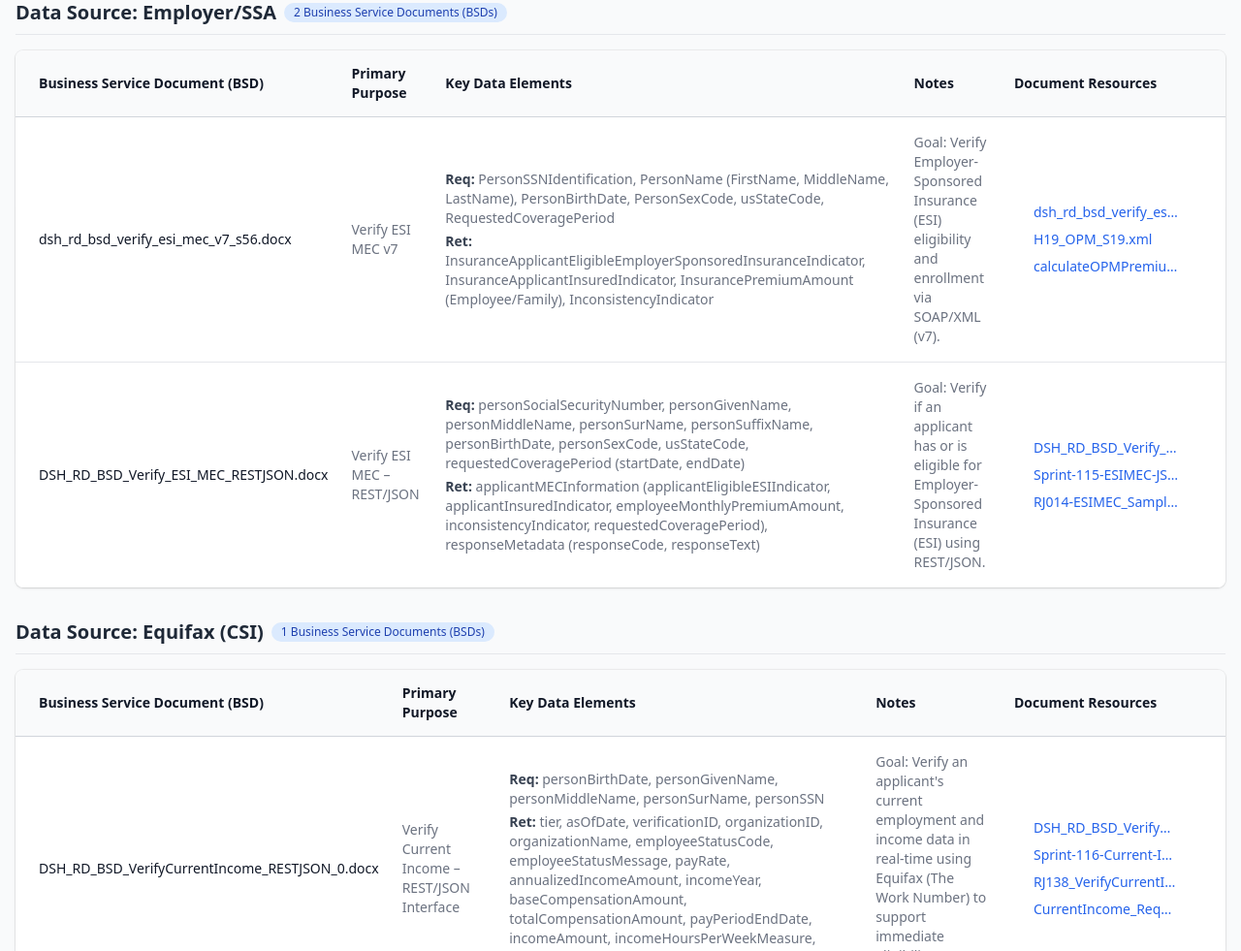
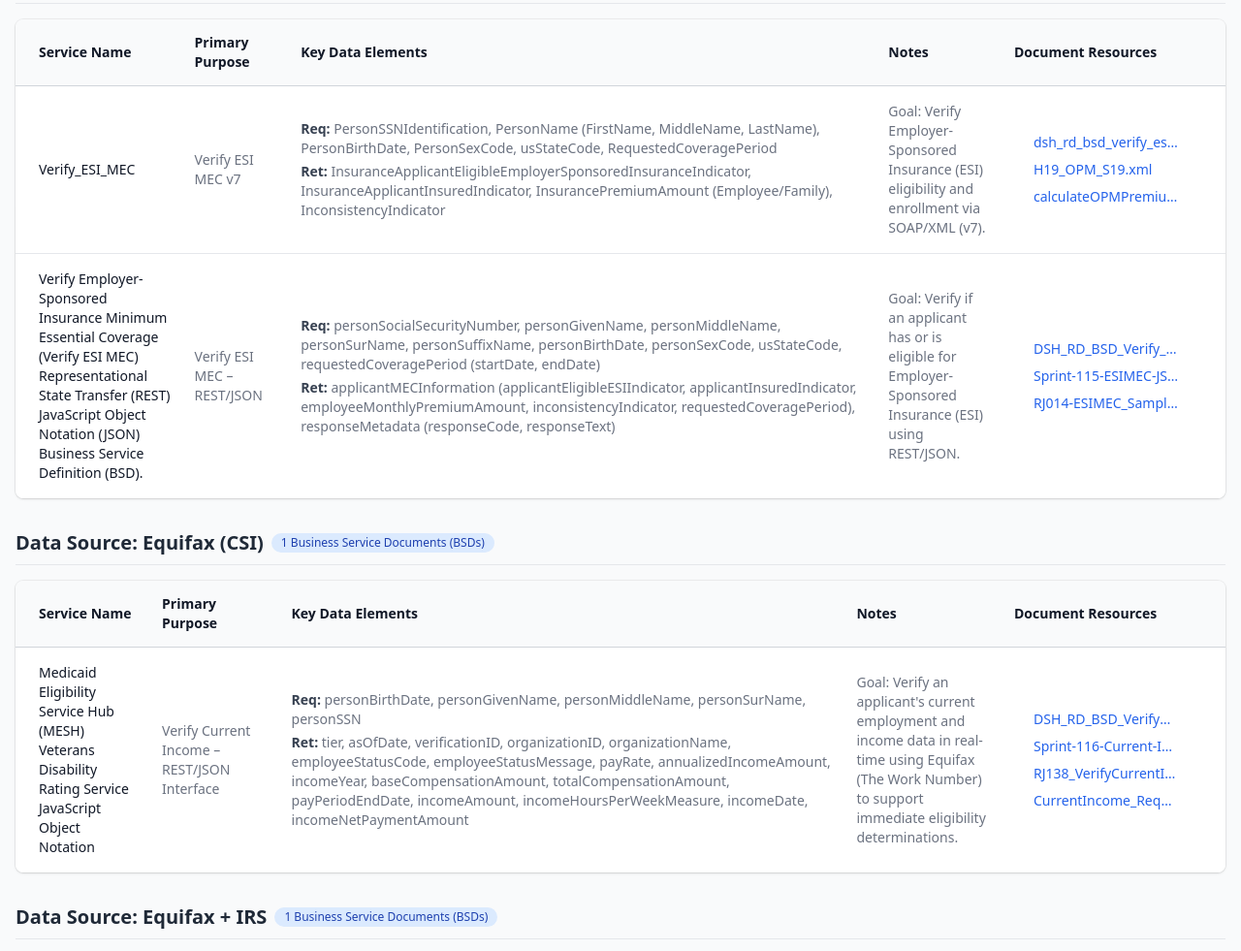
Before and after one commit to DSACMS/fdsh-utils, a website: page public/gh-pages/index.html in a window 1280 px wide. Shown: the part 1819-2800 px from the top of the page at 97% size. Drawn offline with nearby package versions, Linux system fonts and the light colour scheme.

Commit message:
service names

```diff
--- a/public/gh-pages/app.js
+++ b/public/gh-pages/app.js
@@ -26,7 +26,7 @@ createApp({
         const query = searchQuery.value.toLowerCase();
         filtered = filtered.filter(
           (exp) =>
-            exp.bsd_document.toLowerCase().includes(query) ||
+            exp.service_name.toLowerCase().includes(query) ||
             exp.primary_purpose.toLowerCase().includes(query) ||
             (exp.notes && exp.notes.toLowerCase().includes(query)) ||
             (exp.document_links && exp.document_links.some(doc => doc.name.toLowerCase().includes(query))),
--- a/public/gh-pages/data.json
+++ b/public/gh-pages/data.json
@@ -1,6 +1,6 @@
 [
   {
-    "bsd_document": "dsh_rd_bsd_verification_of_qhp_aptc_and_csr_enrollment.docx",
+    "service_name": "Verification of QHP, APTC & CSR Enrollment",
     "primary_purpose": "QHP/APTC/CSR Enrollment Verification",
     "quarterly_wage_data": "❌",
     "yearly_wage_data": "⚠️ Indirect",
@@ -27,7 +27,7 @@
     ]
   },
   {
-    "bsd_document": "dsh_rd_bsd_ifsvv10_s55.docx",
+    "service_name": "Verify Annual Household Income and Family Size (IFSV)",
     "primary_purpose": "IFSV – Income & Family Size Verification",
     "quarterly_wage_data": "❌",
     "yearly_wage_data": "⚠️ Partial",
@@ -54,7 +54,7 @@
     ]
   },
   {
-    "bsd_document": "dsh_rd_bsd_mfausrmgtusrauthvipauth_s53_0.docx",
+    "service_name": "Medicaid Eligibility Service Hub (MESH) Veterans Disability Rating Service JavaScript Object Notation",
     "primary_purpose": "MFA / User Mgmt / Auth – Variant",
     "quarterly_wage_data": "❌",
     "yearly_wage_data": "❌",
@@ -89,7 +89,7 @@
     ]
   },
   {
-    "bsd_document": "DSH_RD_BSD_VA_RESTJSON_0.docx",
+    "service_name": "Medicaid Eligibility Service Hub (MESH) Veterans Disability Rating Service JavaScript Object Notation",
     "primary_purpose": "Veterans Disability Rating Service - REST/JSON Interface",
     "quarterly_wage_data": "❌",
     "yearly_wage_data": "❌",
@@ -112,7 +112,7 @@
     ]
   },
   {
-    "bsd_document": "DSH_RD_BSD_IFSV_RESTJSON_0.docx",
+    "service_name": "Annual Household Income and Family Size Verification (IFSV) REST JSON",
     "primary_purpose": "IFSV – REST/JSON Interface",
     "quarterly_wage_data": "❌",
     "yearly_wage_data": "⚠️ Partial",
@@ -143,7 +143,7 @@
     ]
   },
   {
-    "bsd_document": "DSH_RD_BSD_PVC.docx",
+    "service_name": "Periodic Verification Composite (PVC) Service",
     "primary_purpose": "PVC – Premium & Value Calculation",
     "quarterly_wage_data": "❌",
     "yearly_wage_data": "❌",
@@ -190,7 +190,7 @@
     ]
   },
   {
-    "bsd_document": "DSH-RD-BSD-APC-RESTJSON.docx",
+    "service_name": "Advance Payment Computation (APC) Representational State Transfer (REST) JavaScript Object Notation (JSON) Service Business Service Definition (BSD)",
     "primary_purpose": "APC – REST/JSON",
     "quarterly_wage_data": "❌",
     "yearly_wage_data": "❌",
@@ -221,7 +221,7 @@
     ]
   },
   {
-    "bsd_document": "DSH_RD_BSD_Reporting_to_IRS.docx",
+    "service_name": "IRS Monthly Reporting Service",
     "primary_purpose": "IRS Reporting",
     "quarterly_wage_data": "❌",
     "yearly_wage_data": "✅ Yes",
@@ -260,7 +260,7 @@
     ]
   },
   {
-    "bsd_document": "DSH_RD_BSD_HubConnectivity_RESTJSON.docx",
+    "service_name": "Hub Connectivity Representational State Transfer (REST) JavaScript Object Notation (JSON) Business Service Definition (BSD)",
     "primary_purpose": "Hub Connectivity – REST/JSON",
     "quarterly_wage_data": "❌",
     "yearly_wage_data": "❌",
@@ -279,7 +279,7 @@
     ]
   },
   {
-    "bsd_document": "DSH_RD_BSD_AT.docx",
+    "service_name": "Account Transfer Service",
     "primary_purpose": "AT – Account Transfer",
     "quarterly_wage_data": "❌",
     "yearly_wage_data": "❌",
@@ -370,7 +370,7 @@
     ]
   },
   {
-    "bsd_document": "dsh_int_icd_hub_state.docx",
+    "service_name": "State Hosted Service - Verify Non ESI MEC",
     "primary_purpose": "Hub ICD – State Integration",
     "quarterly_wage_data": "❌",
     "yearly_wage_data": "❌",
@@ -393,7 +393,7 @@
     ]
   },
   {
-    "bsd_document": "dsh_rd_bsd_verify_esi_mec_v7_s56.docx",
+    "service_name": "Verify_ESI_MEC",
     "primary_purpose": "Verify ESI MEC v7",
     "quarterly_wage_data": "❌",
     "yearly_wage_data": "❌",
@@ -420,7 +420,7 @@
     ]
   },
   {
-    "bsd_document": "DSH_RD_BSD_Reporting_to_IRS_1.docx",
+    "service_name": "Medicaid Eligibility Service Hub (MESH) Veterans Disability Rating Service JavaScript Object Notation",
     "primary_purpose": "IRS Reporting – Annual",
     "quarterly_wage_data": "❌",
     "yearly_wage_data": "✅ Yes",
@@ -463,7 +463,7 @@
     ]
   },
   {
-    "bsd_document": "DSH_RD_BSD_VerifyCurrentIncome_RESTJSON_0.docx",
+    "service_name": "Medicaid Eligibility Service Hub (MESH) Veterans Disability Rating Service JavaScript Object Notation",
     "primary_purpose": "Verify Current Income – REST/JSON Interface",
     "quarterly_wage_data": "✅ Primary",
     "yearly_wage_data": "✅ Primary",
@@ -494,7 +494,7 @@
     ]
   },
   {
-    "bsd_document": "DSH_RD_BSD_RIDP-RBA_Get Record_RESTJSON.docx",
+    "service_name": "Remote Identity Proofing Risk Based Alternative (RBA) and Get Record Service",
     "primary_purpose": "RIDP RBA – Get Record",
     "quarterly_wage_data": "❌",
     "yearly_wage_data": "❌",
@@ -565,7 +565,7 @@
     ]
   },
   {
-    "bsd_document": "DSH_RD_BSD_RRV.docx",
+    "service_name": "Renewal and Redetermination Verification (RRV) Composite Service (bulk)",
     "primary_purpose": "RRV – Batch Renewal/Redetermination",
     "quarterly_wage_data": "✅ Primary",
     "yearly_wage_data": "✅ Primary",
@@ -616,7 +616,7 @@
     ]
   },
   {
-    "bsd_document": "dsh_rd_bsd_ridp139_fars140.docx",
+    "service_name": "RIDP (H139) & FARS (H140)",
     "primary_purpose": "RIDP & FARS – Identity Proofing",
     "quarterly_wage_data": "❌",
     "yearly_wage_data": "❌",
@@ -643,7 +643,7 @@
     ]
   },
   {
-    "bsd_document": "DSH_RD_BSD_SSAComposite_RESTJSON_1.docx",
+    "service_name": "Social Security Administration (SSA) Composite Representational State Transfer (REST) JavaScript Object Notation (JSON) Business Service Definition (BSD)",
     "primary_purpose": "SSA Composite – REST/JSON Interface",
     "quarterly_wage_data": "⚠️ Partial (QC/Quarters)",
     "yearly_wage_data": "✅ (Title II Annual)",
@@ -670,7 +670,7 @@
     ]
   },
   {
-    "bsd_document": "dsh_rd_bsd_ssacompositev6-5_s60.docx",
+    "service_name": "SSAComposite",
     "primary_purpose": "SSA Composite Service",
     "quarterly_wage_data": "⚠️ Partial (QC/Quarters)",
     "yearly_wage_data": "✅ (Title II Annual)",
@@ -701,7 +701,7 @@
     ]
   },
   {
-    "bsd_document": "DSH_RD_BSD_Verify_ESI_MEC_RESTJSON.docx",
+    "service_name": "Verify Employer-Sponsored Insurance Minimum Essential Coverage (Verify ESI MEC) Representational State Transfer (REST) JavaScript Object Notation (JSON) Business Service Definition (BSD).",
     "primary_purpose": "Verify ESI MEC – REST/JSON",
     "quarterly_wage_data": "❌",
     "yearly_wage_data": "❌",
@@ -728,7 +728,7 @@
     ]
   },
   {
-    "bsd_document": "DSH_RD_BSD_VerifyNonESIMEC_RESTJSON (1).docx",
+    "service_name": "Verify Non-Employer Sponsored Insurance Minimum Essential Coverage (Verify Non-ESI MEC) REST JSON Business Service Definition (BSD)",
     "primary_purpose": "Verify Non-ESI MEC – REST/JSON",
     "quarterly_wage_data": "❌",
     "yearly_wage_data": "❌",
@@ -759,7 +759,7 @@
     ]
   },
   {
-    "bsd_document": "DSH_RD_BSD_VerifyNonESIMEC.docx",
+    "service_name": "VerifyNonEsiMecService",
     "primary_purpose": "Verify Non-ESI MEC",
     "quarterly_wage_data": "❌",
     "yearly_wage_data": "❌",
@@ -786,7 +786,7 @@
     ]
   },
   {
-    "bsd_document": "dsh_rd_bsd_mfausrmgtusrauthvipauth_s53.docx",
+    "service_name": "VeriSign Identity Protection (VIP) User Authentication",
     "primary_purpose": "MFA / User Mgmt / Auth",
     "quarterly_wage_data": "❌",
     "yearly_wage_data": "❌",
@@ -813,7 +813,7 @@
     ]
   },
   {
-    "bsd_document": "dsh_rd_bsd_mfausrmgtusrauthvipauth_s53_1.docx",
+    "service_name": "Medicaid Eligibility Service Hub (MESH) Veterans Disability Rating Service JavaScript Object Notation",
     "primary_purpose": "MFA / User Mgmt / Auth – Variant",
     "quarterly_wage_data": "❌",
     "yearly_wage_data": "❌",
@@ -840,7 +840,7 @@
     ]
   },
   {
-    "bsd_document": "DSH_RD_BSD_NSC_RESTJSON.docx",
+    "service_name": "Medicaid Eligibility Service HUB (MESH) National Student Clearinghouse Business Service Definition for Representational State Transfer JavaScript Object Notation",
     "primary_purpose": "National Student Clearinghouse Business Service - REST/JSON Interface",
     "quarterly_wage_data": "❌",
     "yearly_wage_data": "❌",
@@ -863,7 +863,7 @@
     ]
   },
   {
-    "bsd_document": "DSH_RD_BSD_VLP_v37.1_v2.docx",
+    "service_name": "Verify Lawful Presence v37.1 v2 Business Service Definition (v37.1 v2 )",
     "primary_purpose": "VLP v37.1 v2",
     "quarterly_wage_data": "❌",
     "yearly_wage_data": "❌",
@@ -898,7 +898,7 @@
     ]
   },
   {
-    "bsd_document": "DSH_RD_BSD_VLP_v38-DRAFT.docx",
+    "service_name": "Verify Lawful Presence v38 Business Service Definition (BSD)",
     "primary_purpose": "Verify Lawful Presence v38 Business Service Definition (BSD)",
     "quarterly_wage_data": "❌ No",
     "yearly_wage_data": "❌ No",
@@ -917,7 +917,7 @@
     ]
   },
   {
-    "bsd_document": "DSH_RD_BSD_VLP_v37.1.docx",
+    "service_name": "Verify Lawful Presence (VLP) v37.1 Business Service Definition (BSD)",
     "primary_purpose": "Verify Lawful Presence (VLP) v37.1 Business Service Definition (BSD)",
     "quarterly_wage_data": "❌ No",
     "yearly_wage_data": "❌ No",
@@ -948,7 +948,7 @@
     ]
   },
   {
-    "bsd_document": "DSH_RD_BSD_VLP_v37 - RED-LINE.docx",
+    "service_name": "Verify Lawful Presence V37",
     "primary_purpose": "Verify Lawful Presence V37",
     "quarterly_wage_data": "❌ No",
     "yearly_wage_data": "❌ No",
@@ -983,7 +983,7 @@
     ]
   },
   {
-    "bsd_document": "dsh_rd_bsd_vlp_v33.docx",
+    "service_name": "Verify Lawful Presence V33",
     "primary_purpose": "Verify Lawful Presence V33",
     "quarterly_wage_data": "❌ No",
     "yearly_wage_data": "❌ No",
--- a/public/gh-pages/index.html
+++ b/public/gh-pages/index.html
@@ -157,7 +157,7 @@
                     scope="col"
                     class="py-3.5 pl-4 pr-3 text-left text-sm font-semibold text-gray-900 sm:pl-6"
                   >
-                    Business Service Document (BSD)
+                    Service Name
                   </th>
                   <th
                     scope="col"
@@ -191,13 +191,13 @@
               <tbody class="divide-y divide-gray-200 bg-white">
                 <tr
                   v-for="exp in experiments"
-                  :key="exp.bsd_document"
+                  :key="exp.service_name"
                   class="hover:bg-gray-50 transition"
                 >
                   <td
-                    class="whitespace-nowrap py-4 pl-4 pr-3 text-sm font-medium text-gray-900 sm:pl-6"
+                    class="py-4 pl-4 pr-3 text-sm font-medium text-gray-900 sm:pl-6 max-w-xs break-words"
                   >
-                    {{ exp.bsd_document }}
+                    {{ exp.service_name }}
                   </td>
                   <td
                     class="px-3 py-4 text-sm text-gray-500 max-w-xs break-words"
```
